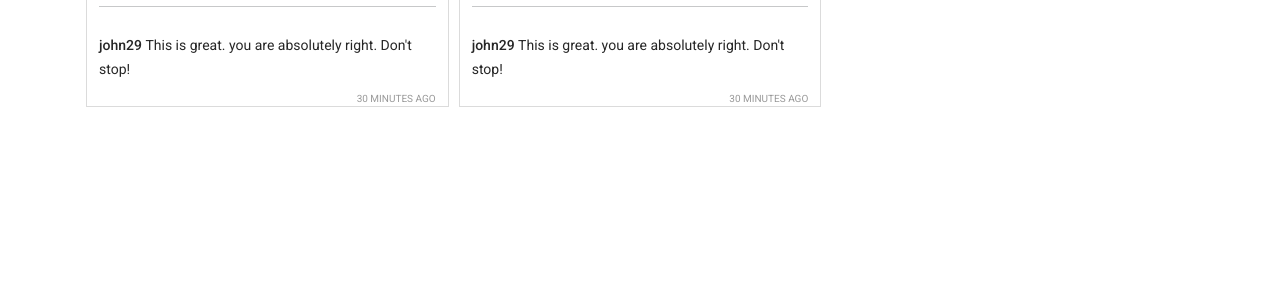
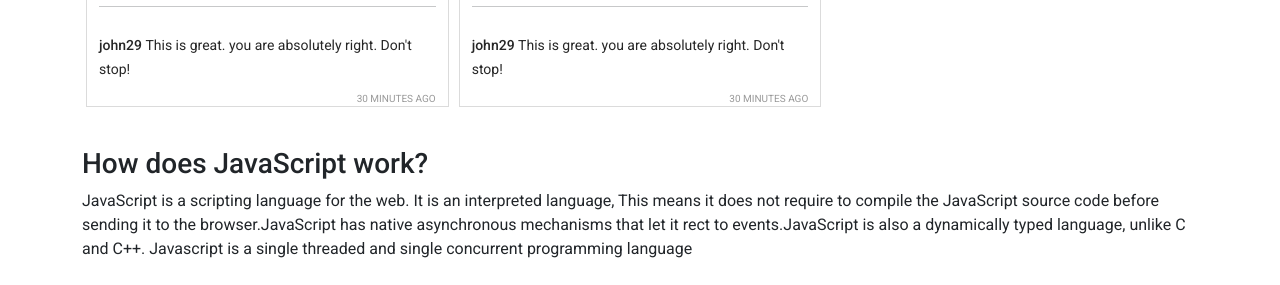
Before and after one commit to FayejAhamed/insta-sohor-assignment--7, a plain HTML site: page index.html in a window 1280 px wide. Shown: the part 1425-1710 px from the top of the page. Before the commit the page ends 1548 px from the top, so only its background shows below. Drawn offline with nearby package versions, Linux system fonts and the light colour scheme.

Commit message:
fundamental

```diff
--- a/index.html
+++ b/index.html
@@ -57,8 +57,12 @@
             <h1>Reported posts</h1>
         </div>
     </main>
-    <section>
-
+    <section class="my-4 container">
+        <h3>How does JavaScript work?</h3>
+        <p> JavaScript is a scripting language for the web. It is an interpreted language, This means it does not
+            require to compile the JavaScript source code before sending it to the browser.JavaScript has native
+            asynchronous mechanisms that let it rect to events.JavaScript is also a dynamically typed language, unlike C
+            and C++. Javascript is a single threaded and single concurrent programming language</p>
     </section>
     <footer></footer>
 
```
